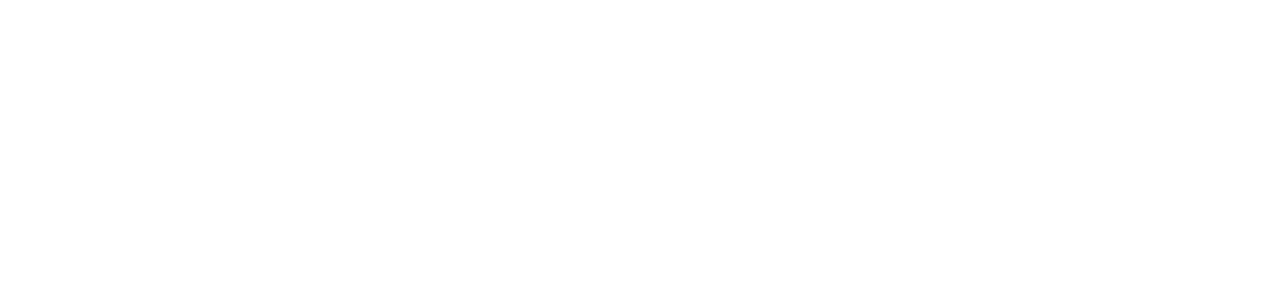
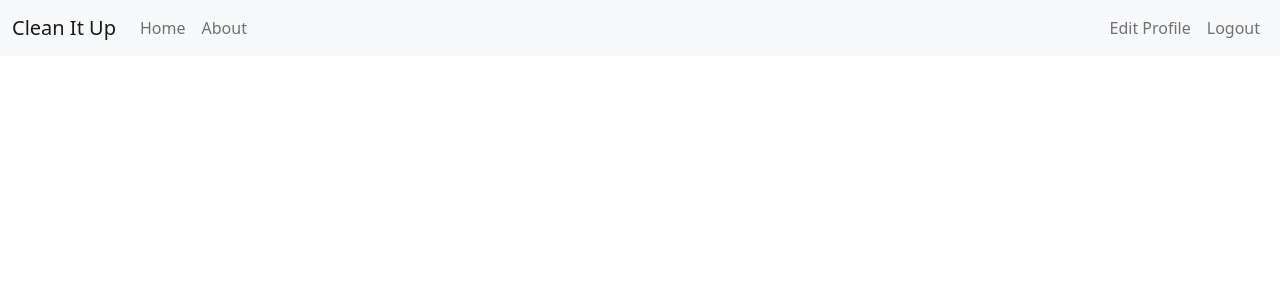
Before and after one commit to sushantbasak/Clean-It-Up, a React (Create React App) app in the folder frontend/: page /AdminDashboard in a window 1280 px wide. Before the commit this address had no page. Shown: the top 300 px of the page. Built offline with nearby package versions, Linux system fonts and the light colour scheme.

Commit message:
feat: add navbar to admin dashboard

```diff
--- a/frontend/src/App.js
+++ b/frontend/src/App.js
@@ -6,6 +6,7 @@
 import About from './views/About/About';
 import UserDashboard from './views/UserDashboard/UserDashboard';
 import WorkerDashboard from './views/WorkerDashboard/WorkerDashboard';
+import AdminDashboard from './views/AdminDashboard/AdminDashboard';
 
 const App = () => {
   return (
@@ -15,6 +16,7 @@
         <Route exact path="/about" element={<About />} />
         <Route exact path="/UserDashboard" element={<UserDashboard />} />
         <Route exact path="/WorkerDashboard" element={<WorkerDashboard />} />
+        <Route exact path="/AdminDashboard" element={<AdminDashboard />} />
       </Routes>
     </div>
   );
--- a/frontend/src/views/AdminDashboard/AdminDashboard.js
+++ b/frontend/src/views/AdminDashboard/AdminDashboard.js
@@ -1,10 +1,12 @@
 import React from 'react';
 import './AdminDashboard.css';
+
+import Navbar from '../../components/Navbar/Navbar';
 
 const AdminDashboard = () => {
     return (
         <>
-        <h2>Admin Dashboard </h2>
+        <Navbar />
         </>
     )
 }
--- a/frontend/src/views/UserDashboard/UserDashboard.js
+++ b/frontend/src/views/UserDashboard/UserDashboard.js
@@ -1,8 +1,9 @@
 import React, { useState } from 'react';
+import './UserDashboard.css';
+
 import Navbar from '../../components/Navbar/Navbar';
 import NewJob from '../../components/NewJob/NewJob';
 import JobList from '../../components/Jobs/JobList';
-import './UserDashboard.css';
 
 const UserDashboard = () => {
   const [jobs, setJobs] = useState([
--- a/frontend/src/views/WorkerDashboard/WorkerDashboard.js
+++ b/frontend/src/views/WorkerDashboard/WorkerDashboard.js
@@ -1,5 +1,6 @@
 import React from 'react';
 import './WorkerDashboard.css';
+
 import Navbar from '../../components/Navbar/Navbar';
 import JobList from '../../components/Jobs/JobList';
 
```
